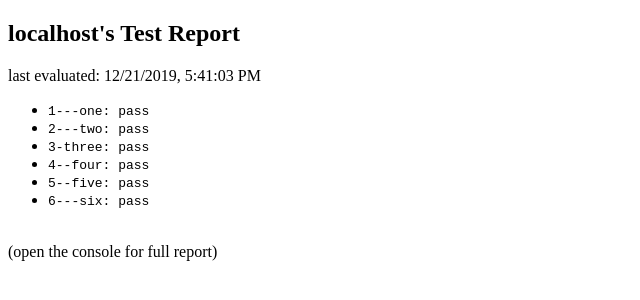
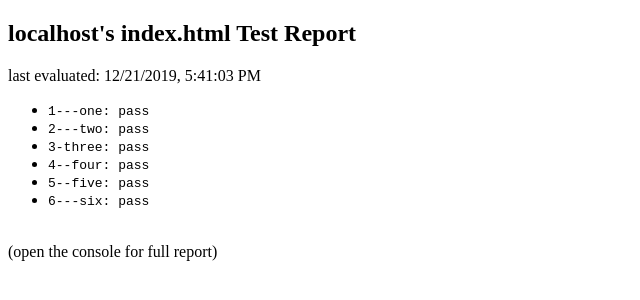
Before and after one commit to thomashaile/node-practice-replace, a website: page index.html in a window 1280 px wide. Shown: the whole page, without its empty margins (0-640 px from the left). Drawn offline with Linux system fonts and the light colour scheme.

Commit message:
usernamed

```diff
--- a/index.html
+++ b/index.html
@@ -25,8 +25,7 @@
             .split('.')
             .shift();
 
-          const repoName = window.location.pathname
-            .split('/').shift();
+          const repoName = window.location.pathname.split('/').join('');
 
           const header = document.createElement('h2');
           header.innerHTML = userName + "'s " + repoName + " Test Report";
```
